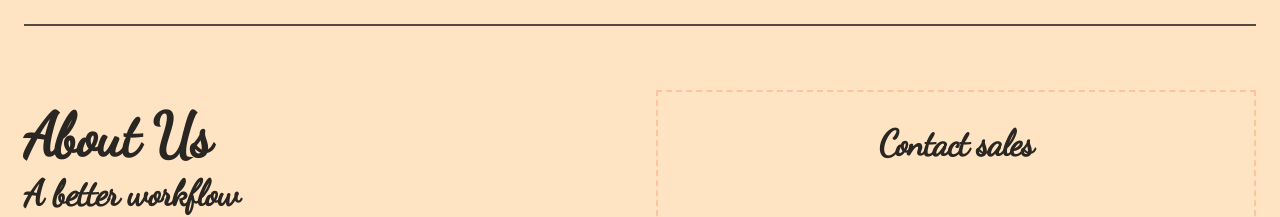
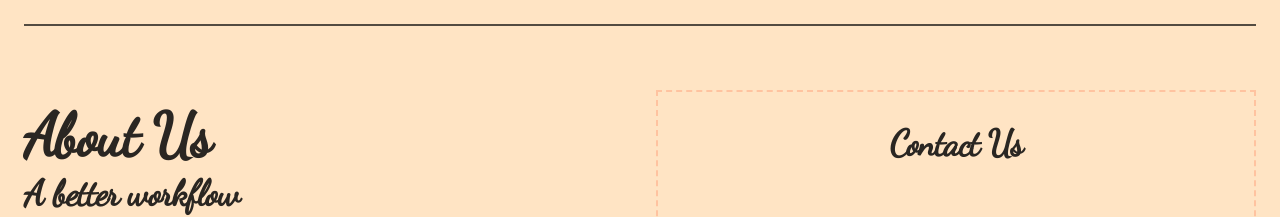
Before and after one commit to Nirvana2299/event-planning, a React (Create React App) app: page / in a window 1280 px wide. Shown: the part 1680-1897 px from the top of the page. Built offline with nearby package versions, Linux system fonts and the light colour scheme.

Commit message:
modified:   src/Components/Form.js

```diff
--- a/src/Components/Form.js
+++ b/src/Components/Form.js
@@ -11,7 +11,7 @@ export default function About() {
     return (
         <div className="bg-dark py-4 px-8 sm:py-8 lg:px-4 border-dashed border-2 border-gentlecare-100">
             <div className="mx-auto max-w-2xl text-center">
-                <h2 className="text-3xl cursive font-bold tracking-tight text-bisque-900 sm:text-4xl">Contact sales</h2>
+                <h2 className="text-3xl cursive font-bold tracking-tight text-bisque-900 sm:text-4xl">Contact Us</h2>
                 {/* <p className="mt-2 text-lg leading-8 text-bisque-600">
                     Aute magna irure deserunt veniam aliqua magna enim voluptate.
                 </p> */}
```
